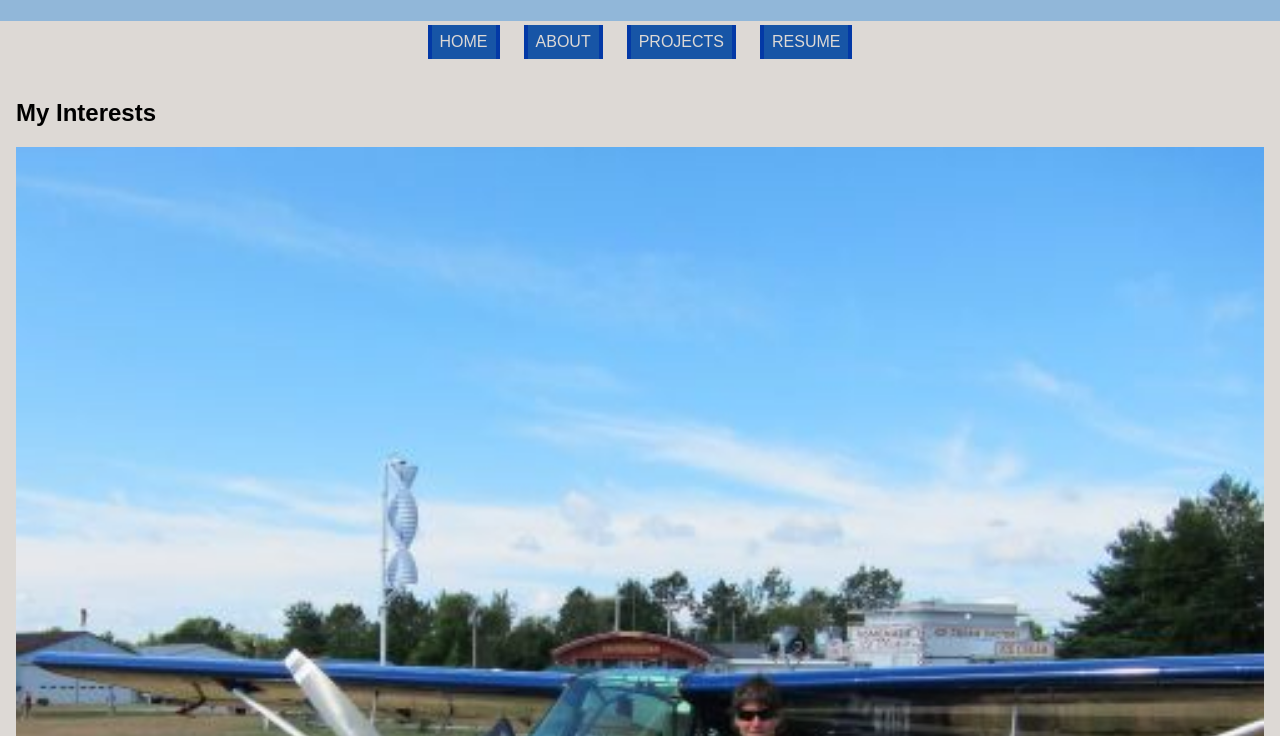
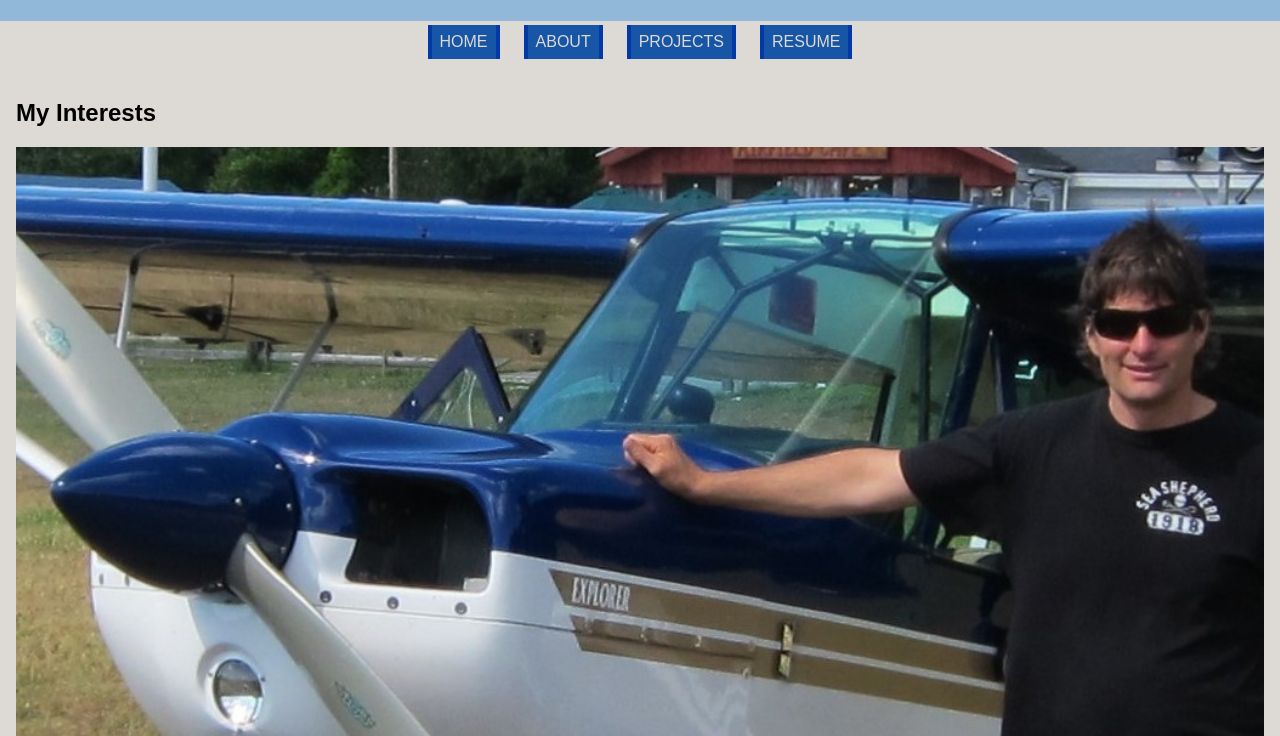
Before and after one commit to ajaszlic/ScottJaszlics, a plain HTML site: page about.html in a window 1280 px wide. Shown: the part 64-800 px from the top of the page. Drawn offline with Linux system fonts and the light colour scheme.

Commit message:
Updated Image

```diff
--- a/about.html
+++ b/about.html
@@ -21,7 +21,7 @@
     <main>
         <section>
             <h2>My Interests</h2>
-             <img src="500px%20x%20500px%20with%20Citabria.jpg" alt="Scott Jaszlics standing in front of an airplane that he was piloting.">
+             <img src="Me next to Citabria.JPG" alt="Scott Jaszlics standing in front of an airplane that he was piloting.">
              <p>Hi! I'm Andrew "Scott" Jaszlics, currently pursuing a degree in Human Systems Engineering at Arizona State University. My primary background is as a professional skydiving instructor. I'm passionate about my children, aviation (I also have my pilot's license),human factors, and human centered design. I am also exploring web development and building my skills in HTML and CSS. I enjoy creating engaging, user-friendly websites and continuously expanding my skills.</p>
         </section>
     </main>
```
